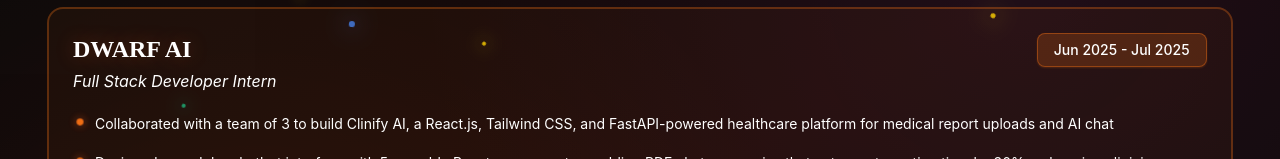
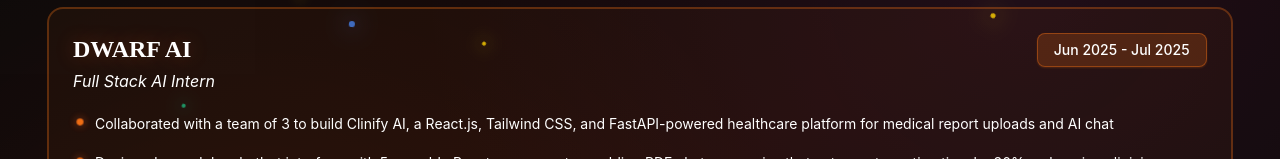
Before and after one commit to AkshatGarg952/My-Portfolio, a React (Vite) app: page /experience in a window 1280 px wide. Shown: the part 181-340 px from the top of the page. Built offline with nearby package versions, Linux system fonts and the light colour scheme.

Commit message:
Updated work experience details

```diff
--- a/src/pages/Experience.jsx
+++ b/src/pages/Experience.jsx
@@ -6,7 +6,7 @@
 const experiences = [
   {
     company: "DWARF AI",
-    role: "Full Stack Developer Intern",
+    role: "Full Stack AI Intern",
     duration: "Jun 2025 - Jul 2025",
     achievements: [
       "Collaborated with a team of 3 to build Clinify AI, a React.js, Tailwind CSS, and FastAPI-powered healthcare platform for medical report uploads and AI chat",
```
